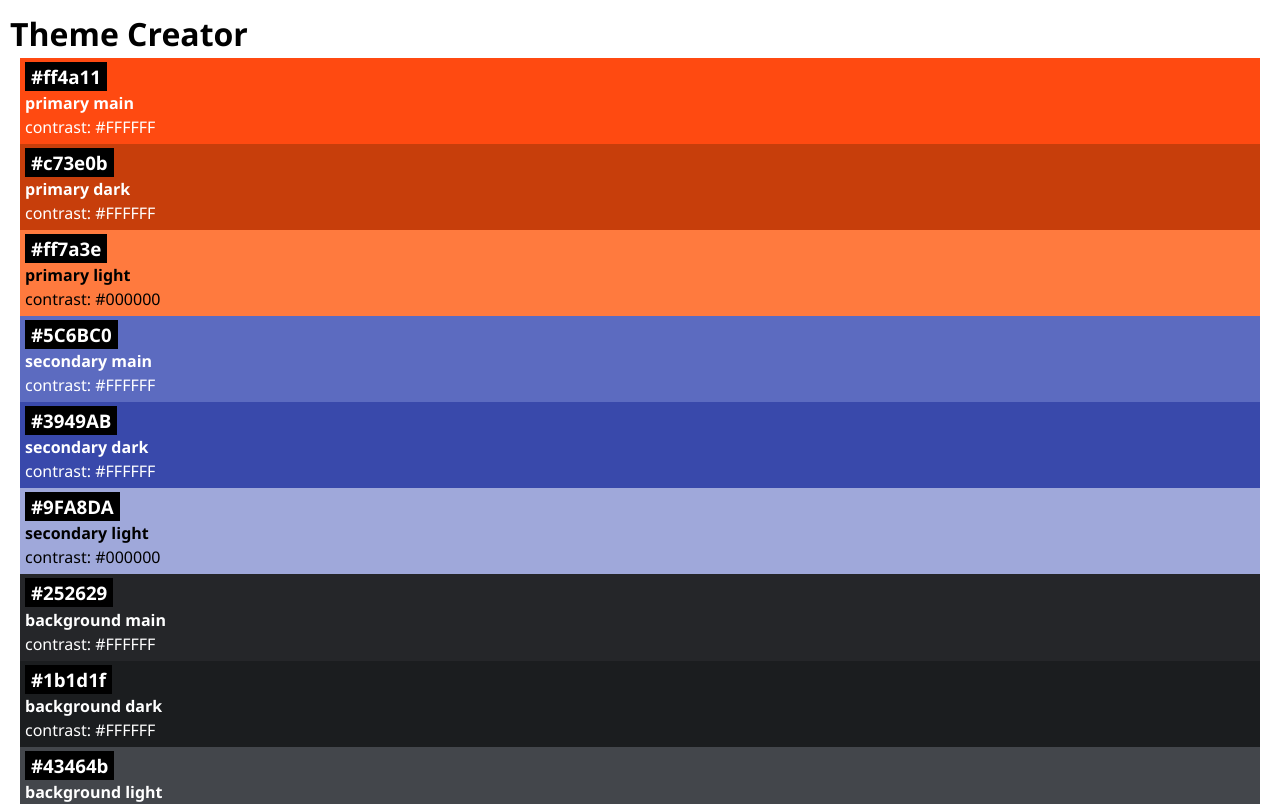
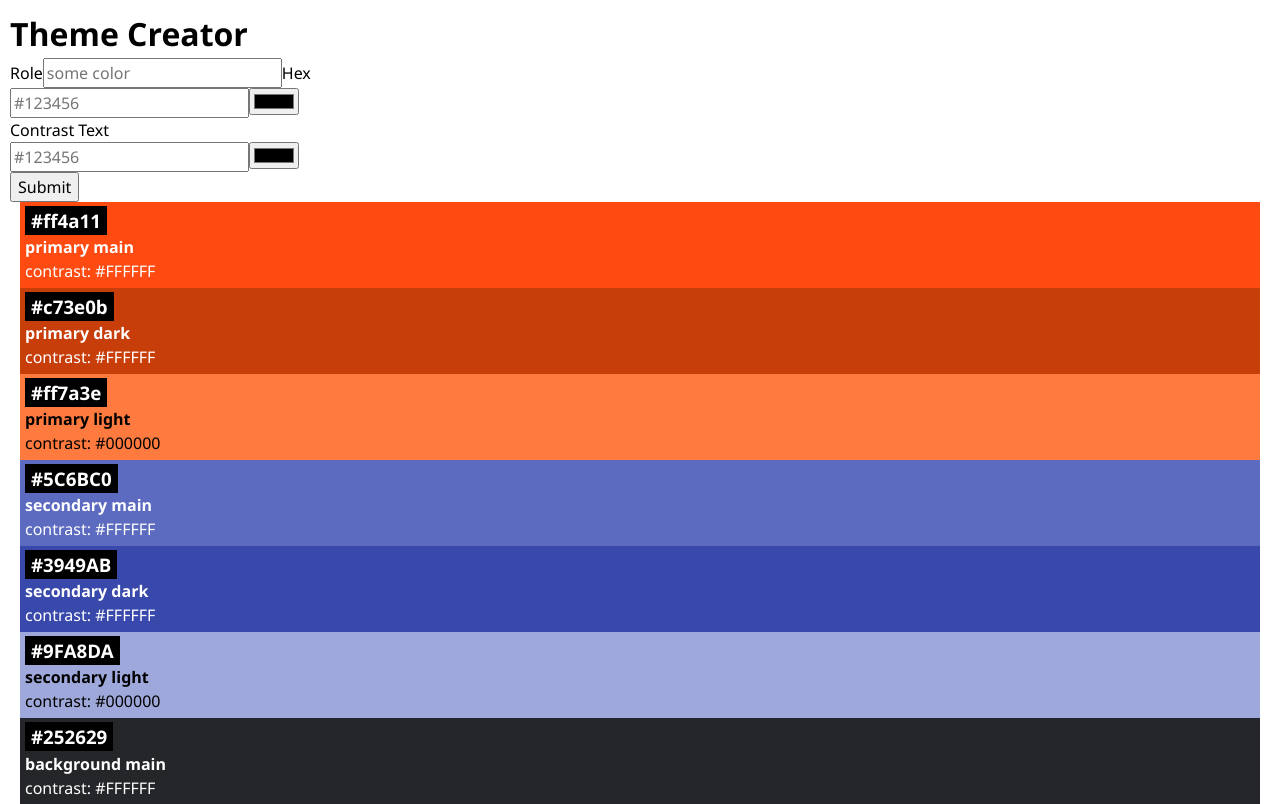
Before and after one commit to whereisjady/web-react-recap-project, a React (Vite) app: page / in a window 1280 px wide. Shown: the top 804 px of the page. Built offline with nearby package versions, Linux system fonts and the light colour scheme.

Commit message:
colorform and input done

```diff
--- a/package.json
+++ b/package.json
@@ -13,6 +13,7 @@
   "dependencies": {
     "@octokit/rest": "^20.1.0",
     "dotenv": "^16.4.5",
+    "nanoid": "^5.0.9",
     "react": "^18.2.0",
     "react-dom": "^18.2.0"
   },
--- a/src/App.jsx
+++ b/src/App.jsx
@@ -1,13 +1,22 @@
 import { initialColors } from "./lib/colors";
 import Color from "./Components/Color/Color";
 import "./App.css";
+import ColorForm from "./Components/ColorForm/ColorForm";
+import { useState } from "react";
 
 function App() {
+  const [colors, setColors] = useState(initialColors);
+  function addColor(myColor) {
+    console.log(myColor);
+    // const newColors = [cupcake, ...colors];
+    setColors([myColor, ...colors]);
+  }
+  console.log(colors);
   return (
     <>
       <h1>Theme Creator</h1>
-
-      {initialColors.map((color) => {
+      <ColorForm onAddColor={addColor} />
+      {colors.map((color) => {
         return <Color key={color.id} color={color} />;
       })}
     </>
--- /dev/null
+++ b/src/Components/ColorForm/ColorForm.jsx
@@ -0,0 +1,39 @@
+// export to parent component
+// create a form
+// be able to submit new colors (event)
+// these need to be added to the theme (within parent component)
+// in the parent, create useState so initialColors can be changed into a set containing the added color + old colors
+// add nanoID (see line 16)
+// develop colorinput component for the hex picker to the input fields (Controlled Inputs)
+
+import { nanoid } from "nanoid";
+import ColorInput from "../ColorInput/ColorInput";
+
+export default function ColorForm({ onAddColor }) {
+  function handleSubmit(event) {
+    event.preventDefault();
+    const formData = new FormData(event.target);
+    const data = Object.fromEntries(formData);
+    const finalData = { id: nanoid(), ...data };
+    onAddColor(finalData);
+  }
+  return (
+    <form onSubmit={handleSubmit}>
+      <label htmlFor="role">Role</label>
+      <input id="role" type="text" name="role" placeholder="some color" />
+      <label htmlFor="hex">Hex</label>
+      {/* <input id="hex" type="text" name="hex" placeholder="#123456" /> */}
+      <ColorInput id="hex" />
+      <label htmlFor="contrastText">Contrast Text </label>
+      {/* <input
+        id="contrastText"
+        type="text"
+        name="contrastText"
+        placeholder="#ffffff"
+      /> */}
+      <ColorInput id="contrastText" />
+
+      <button>Submit</button>
+    </form>
+  );
+}
--- /dev/null
+++ b/src/Components/ColorInput/ColorInput.jsx
@@ -0,0 +1,31 @@
+import { useState } from "react";
+
+const ColorInput = ({ id }) => {
+  const [inputValue, setInputValue] = useState();
+  function handleInputChange(event) {
+    setInputValue(event.target.value);
+  }
+
+  return (
+    <div>
+      <input
+        onChange={handleInputChange}
+        value={inputValue}
+        id={id}
+        type="text"
+        name={id}
+        placeholder="#123456"
+      />
+      <input
+        onChange={handleInputChange}
+        value={inputValue}
+        id={id}
+        type="color"
+        name={id}
+        placeholder="#123456"
+      />
+    </div>
+  );
+};
+
+export default ColorInput;
```
Also changed, not shown: 1 other file (tests, documents, lock files or other folders).
